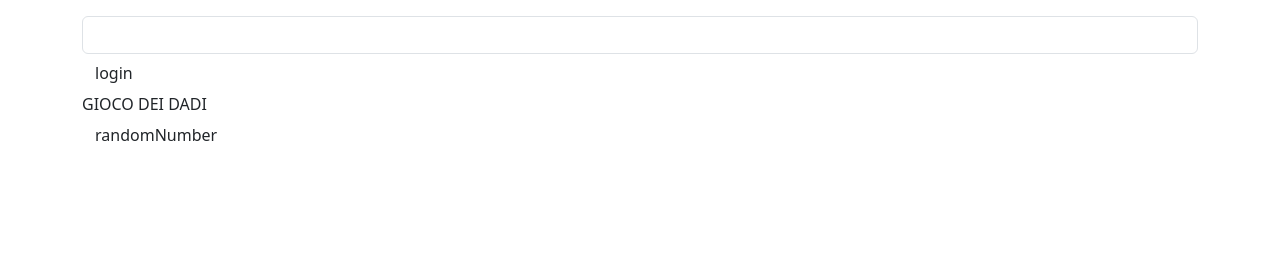
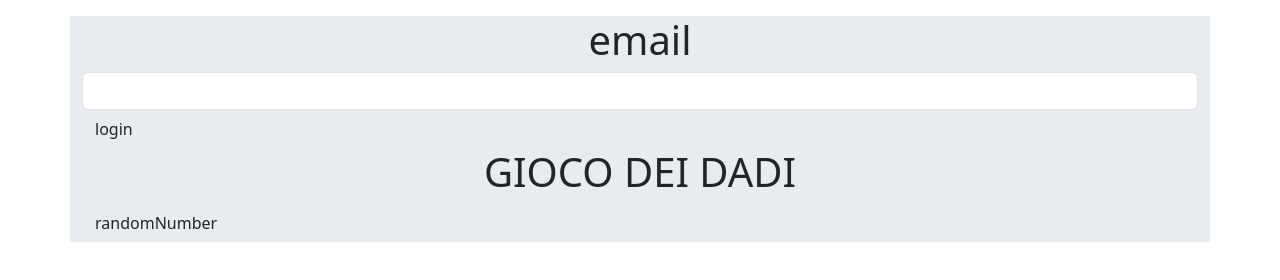
Before and after one commit to Federicaye/js-mail-dadi, a plain HTML site: page index.html in a window 1280 px wide. Drawn offline with nearby package versions, Linux system fonts and the light colour scheme.

Commit message:
background

```diff
--- a/index.html
+++ b/index.html
@@ -8,11 +8,12 @@
     <link href="https://cdn.jsdelivr.net/npm/bootstrap@5.3.3/dist/css/bootstrap.min.css" rel="stylesheet" integrity="sha384-QWTKZyjpPEjISv5WaRU9OFeRpok6YctnYmDr5pNlyT2bRjXh0JMhjY6hW+ALEwIH" crossorigin="anonymous">
 </head>
 <body>
-    <div class="container mt-3 ">
+    <div class="container mt-3 bg-body-secondary ">
+        <h1 class="text-center ">email</h1>
         <input type="email" value="" id="email" class="form-control">
         <button id="login" class="btn">login</button>
         <div id="messageLogin"></div>
-        <div>GIOCO DEI DADI</div>
+        <h1 class="text-uppercase text-center ">gioco dei dadi</h1>
         <button id="randomNumber" class="btn">randomNumber</button>
         <div id="dadiImg"></div>
         <script src="resource/script.js" type="text/javascript"></script>
--- a/resource/style.css
+++ b/resource/style.css
@@ -0,0 +1,3 @@
+h1 {
+    font-size: 30px;
+}
```
